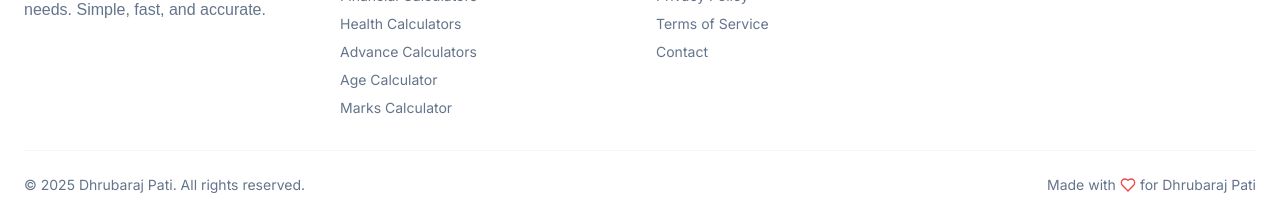
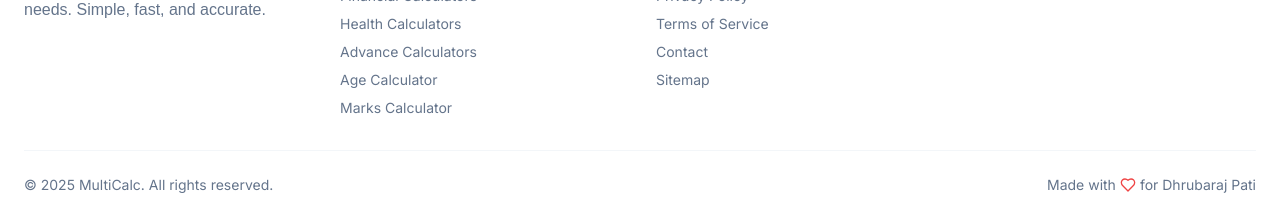
Before and after one commit to codewithdhruba01/MultiCalc, a React (Vite) app: page / in a window 1280 px wide. Shown: the part 4122-4346 px from the top of the page. Built offline with nearby package versions, Linux system fonts and the light colour scheme; no server answers; a web font is replaced by a local one.

Commit message:
update footer

```diff
--- a/src/components/layouts/Footer.tsx
+++ b/src/components/layouts/Footer.tsx
@@ -84,6 +84,11 @@ export default function Footer() {
                   Contact
                 </Link>
               </li>
+              <li>
+                <Link to="/sitemap.xml" className="text-muted-foreground hover:text-foreground">
+                  Sitemap
+                </Link>
+              </li>
             </ul>
           </div>
 
@@ -108,7 +113,7 @@ export default function Footer() {
 
         <div className="mt-8 border-t border-border/40 pt-6 flex flex-col md:flex-row justify-between items-center">
           <p className="text-sm text-muted-foreground">
-            &copy; {currentYear} Dhrubaraj Pati. All rights reserved.
+            &copy; {currentYear} MultiCalc. All rights reserved.
           </p>
           <p className="text-sm text-muted-foreground flex items-center mt-2 md:mt-0">
             Made with <Heart className="h-4 w-4 mx-1 text-red-500" /> for Dhrubaraj Pati
```
